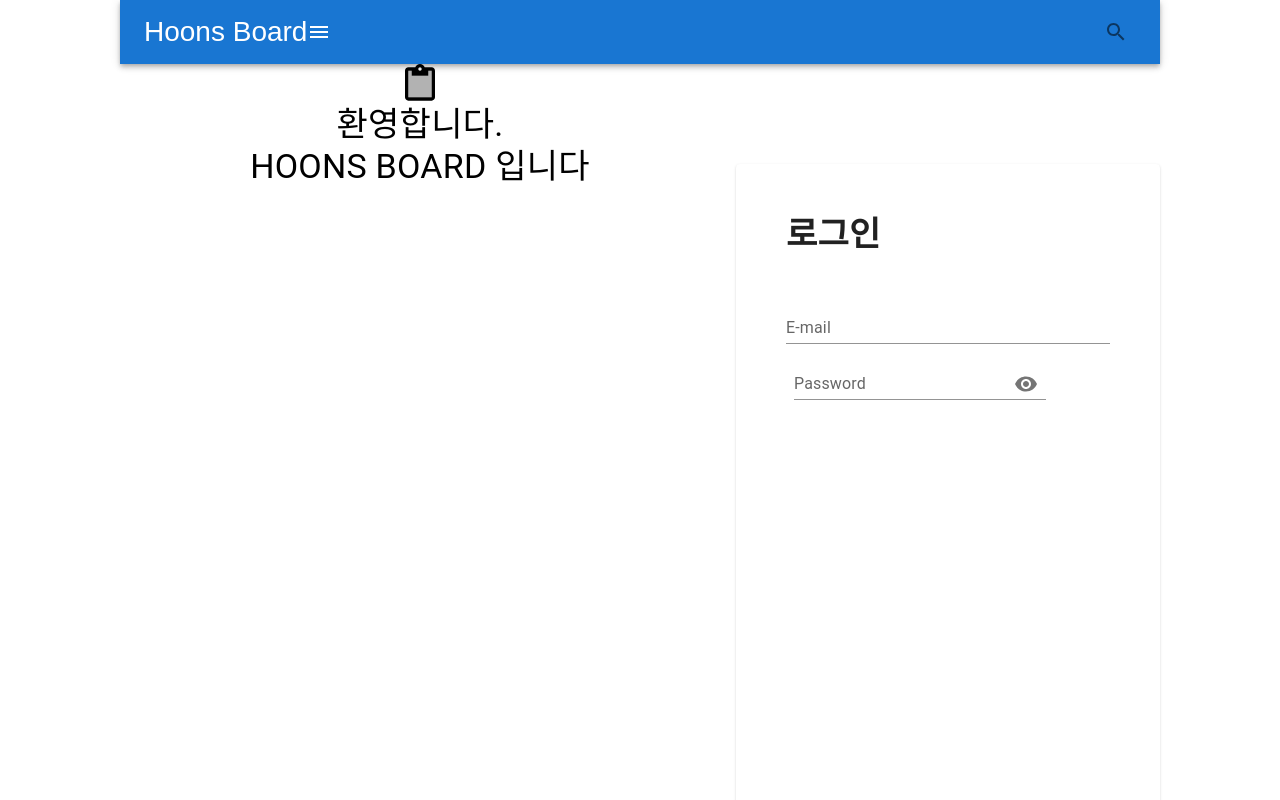
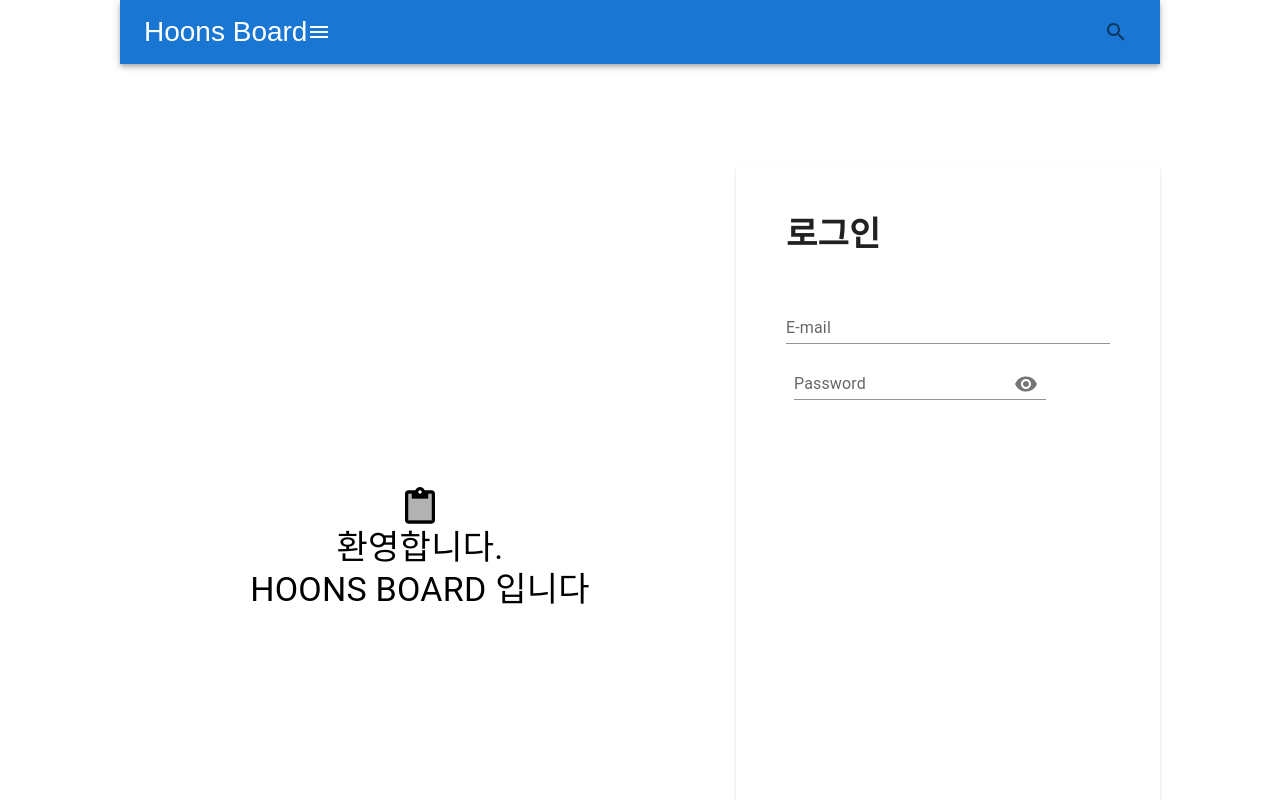
Before and after one commit to Kimhyuntae9665/New_Integrated, a React (Create React App) app in the folder board/: page / in a window 1280 px wide. Shown: the top 800 px of the page. Built offline with nearby package versions, Linux system fonts and the light colour scheme.

Commit message:
new again not copy

```diff
--- a/board/src/views/LoginView/index.tsx
+++ b/board/src/views/LoginView/index.tsx
@@ -14,7 +14,7 @@ export default function LoginView() {
         <Box sx={{ pr: "120px", pl: "120px" }}>
             <Grid container spacing={2}>
                 <Grid item lg={7} sm={12}>
-                    <Box sx={{ display: 'flex', height: '100%', flexDirection: 'column', alignItems: 'center' }}>
+                    <Box sx={{ display: 'flex', height: '100%', flexDirection: 'column', alignItems: 'center', justifyContent: 'center' }}>
                         <ContentPasteTwoToneIcon sx={{ fontSize: 40 }} />
                         <Typography variant="h4">환영합니다.</Typography>
                         <Typography variant="h4">HOONS BOARD 입니다</Typography>
```
